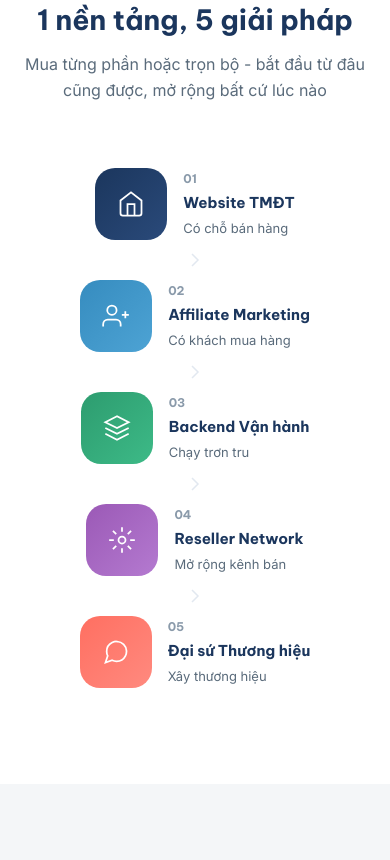
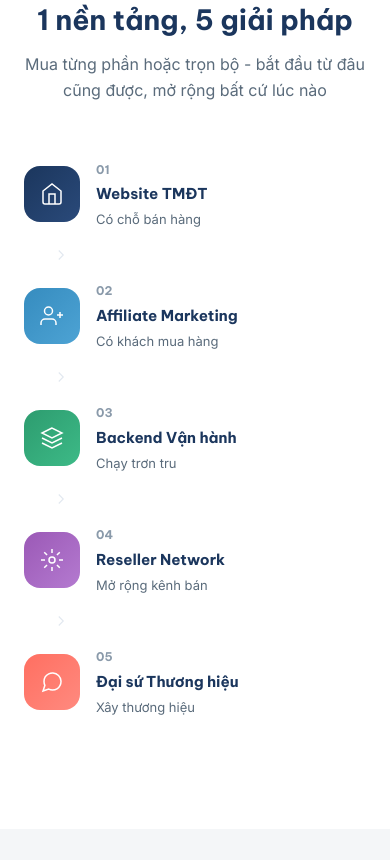
Before and after one commit to viewboost/marketing, a website: page statistic/index.html in a window 390 px wide. Shown: the part 2384-3244 px from the top of the page. Drawn offline with Linux system fonts and the light colour scheme.

Commit message:
fix(statistic): improve mobile responsive layout for statistics and CTA sections

```diff
--- a/statistic/index.html
+++ b/statistic/index.html
@@ -687,12 +687,35 @@ h3 { font-size: clamp(20px, 2.5vw, 24px); }
 @media (max-width: 768px) {
   .pillars-flow {
     flex-direction: column;
-    align-items: center;
-    gap: 8px;
+    align-items: stretch;
+    gap: 0;
+    margin-top: 40px;
+    max-width: 360px;
+    margin-left: auto;
+    margin-right: auto;
   }
-  .pillar-step { max-width: 280px; flex-direction: row; text-align: left; gap: 16px; }
-  .pillar-step-icon { margin-bottom: 0; flex-shrink: 0; }
-  .pillar-arrow { transform: rotate(90deg); padding-top: 0; }
+  .pillar-step {
+    max-width: 100%;
+    flex-direction: row;
+    text-align: left;
+    gap: 16px;
+    padding: 16px 0;
+  }
+  .pillar-step-icon {
+    width: 56px;
+    height: 56px;
+    border-radius: 16px;
+    margin-bottom: 0;
+    flex-shrink: 0;
+  }
+  .pillar-step-icon svg { width: 24px; height: 24px; }
+  .pillar-arrow {
+    padding: 0 0 0 28px;
+    transform: rotate(90deg);
+    height: 20px;
+    justify-content: flex-start;
+  }
+  .pillar-arrow svg { width: 18px; height: 18px; }
 }
 
 /* ========================================
@@ -1363,6 +1386,15 @@ h3 { font-size: clamp(20px, 2.5vw, 24px); }
   background: linear-gradient(135deg, rgba(27,54,93,0.03), rgba(54,140,191,0.06));
   border-radius: var(--radius-xl);
   border: 1px solid rgba(54, 140, 191, 0.1);
+}
+
+@media (max-width: 560px) {
+  .cta-bottom { padding: 40px 20px; }
+  .cta-bottom .btn-lg {
+    padding: 16px 28px;
+    font-size: 16px;
+    white-space: normal;
+  }
 }
 
 .cta-bottom h3 {
```
